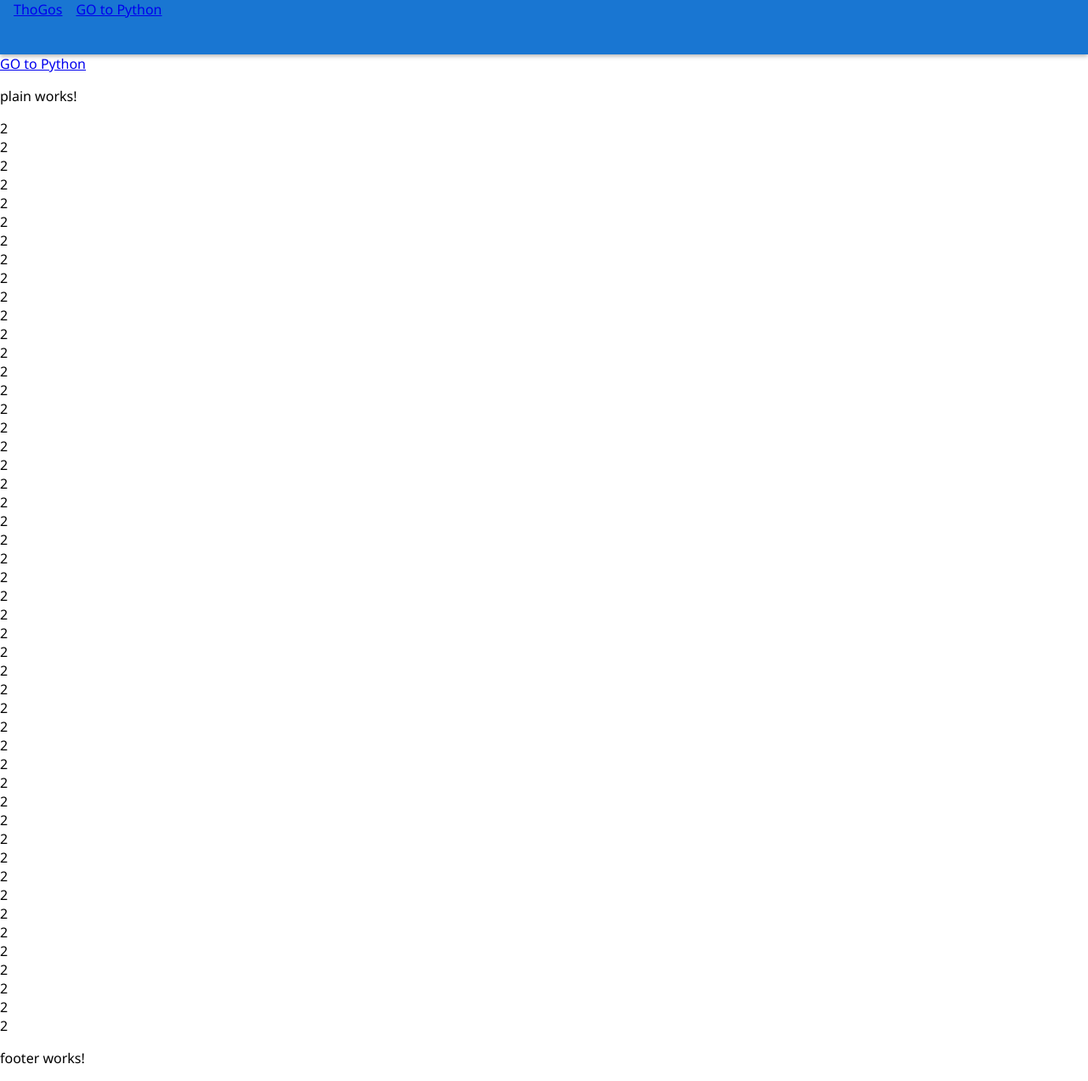
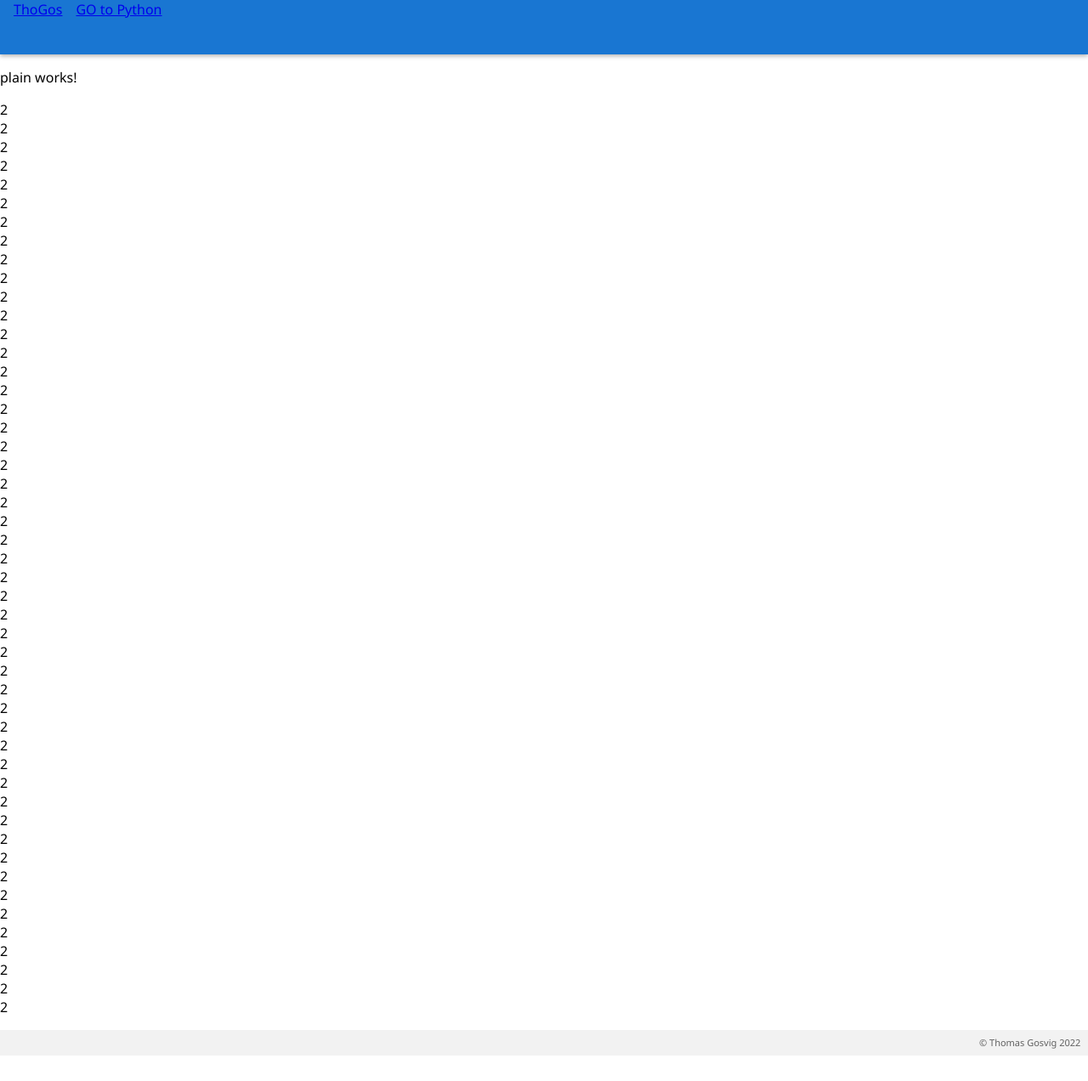
Before and after one commit to ThoGos1/my_app, an Angular app: page /plain in a window 1280 px wide. Shown: the whole page at 85% size. After the commit the page ends 1242 px from the top, so only its background shows below. Built offline with nearby package versions, Linux system fonts and the light colour scheme.

Commit message:
foot done, header cool, and 404 page

```diff
--- a/src/app/app-routing.module.ts
+++ b/src/app/app-routing.module.ts
@@ -2,9 +2,13 @@ import { NgModule } from '@angular/core';
 import { RouterModule, Routes } from '@angular/router';
 import { PydidComponent } from './components/pydid/pydid.component';
 import { PlainComponent } from './components/plain/plain.component';
+import { PageNotFoundComponent } from './components/page-not-found/page-not-found.component';
 
 const routes: Routes = [
-  { path: 'python', component: PydidComponent, title: 'Python' }, { path: 'plain', component: PlainComponent, title: 'Plain' }, { path: '', redirectTo: '/plain', pathMatch: 'full' }
+  { path: 'python', component: PydidComponent, title: 'Python' },
+  { path: 'plain', component: PlainComponent, title: 'Plain' },
+  { path: '', redirectTo: '/plain', pathMatch: 'full' },
+  { path: '**', component: PageNotFoundComponent, title: '404 '}
 ];
 
 @NgModule({
--- a/src/app/app.component.css
+++ b/src/app/app.component.css
@@ -0,0 +1,5 @@
+.head {
+    width: 100%;
+    height: 64px;
+    display: block;
+}
--- a/src/app/app.component.html
+++ b/src/app/app.component.html
@@ -1,12 +1,7 @@
-<app-header></app-header>
-<div style="height: 64px;"></div>
+<app-header class="head"></app-header>
 
-
-<nav>
-  <a routerLink="/python">GO to Python</a>
-</nav>
 
 <router-outlet></router-outlet>
 
 
-<app-footer></app-footer>
+<app-footer class="foot"></app-footer>
--- a/src/app/app.module.ts
+++ b/src/app/app.module.ts
@@ -8,6 +8,7 @@ import { PydidComponent } from './components/pydid/pydid.component';
 import { HeaderComponent } from './components/header/header.component';
 import { FooterComponent } from './components/footer/footer.component';
 import { PlainComponent } from './components/plain/plain.component';
+import { PageNotFoundComponent } from './components/page-not-found/page-not-found.component';
 
 @NgModule({
   declarations: [
@@ -16,6 +17,7 @@ import { PlainComponent } from './components/plain/plain.component';
     HeaderComponent,
     FooterComponent,
     PlainComponent,
+    PageNotFoundComponent,
   ],
   imports: [
     BrowserModule,
--- a/src/app/components/footer/footer.component.css
+++ b/src/app/components/footer/footer.component.css
@@ -0,0 +1,17 @@
+.footms {
+    background-color: #f2f2f2;
+    position: relative;
+    bottom: 0;
+    width: 100%;
+    padding-bottom: 7px;
+    padding-top: 7px;
+}
+
+.copyright {
+    margin: 0;
+    color: #616161;
+    font-size: 11px;
+    line-height: 16px;
+    margin-left: 90%;
+    font-family: 'Segoe UI',SegoeUI,"Helvetica Neue",Helvetica,Arial,sans-serif;
+}
--- a/src/app/components/footer/footer.component.html
+++ b/src/app/components/footer/footer.component.html
@@ -1 +1,3 @@
-<p>footer works!</p>
+<div class="footms">
+    <p class="copyright">© Thomas Gosvig 2022</p>
+</div>
--- /dev/null
+++ b/src/app/components/page-not-found/page-not-found.component.html
@@ -0,0 +1 @@
+<p>404</p>
--- /dev/null
+++ b/src/app/components/page-not-found/page-not-found.component.ts
@@ -0,0 +1,15 @@
+import { Component, OnInit } from '@angular/core';
+
+@Component({
+  selector: 'app-page-not-found',
+  templateUrl: './page-not-found.component.html',
+  styleUrls: ['./page-not-found.component.css']
+})
+export class PageNotFoundComponent implements OnInit {
+
+  constructor() { }
+
+  ngOnInit(): void {
+  }
+
+}
```
Also changed, not shown: src/app/components/page-not-found/page-not-found.component.css (added), 1 other file (tests, documents, lock files or other folders).
